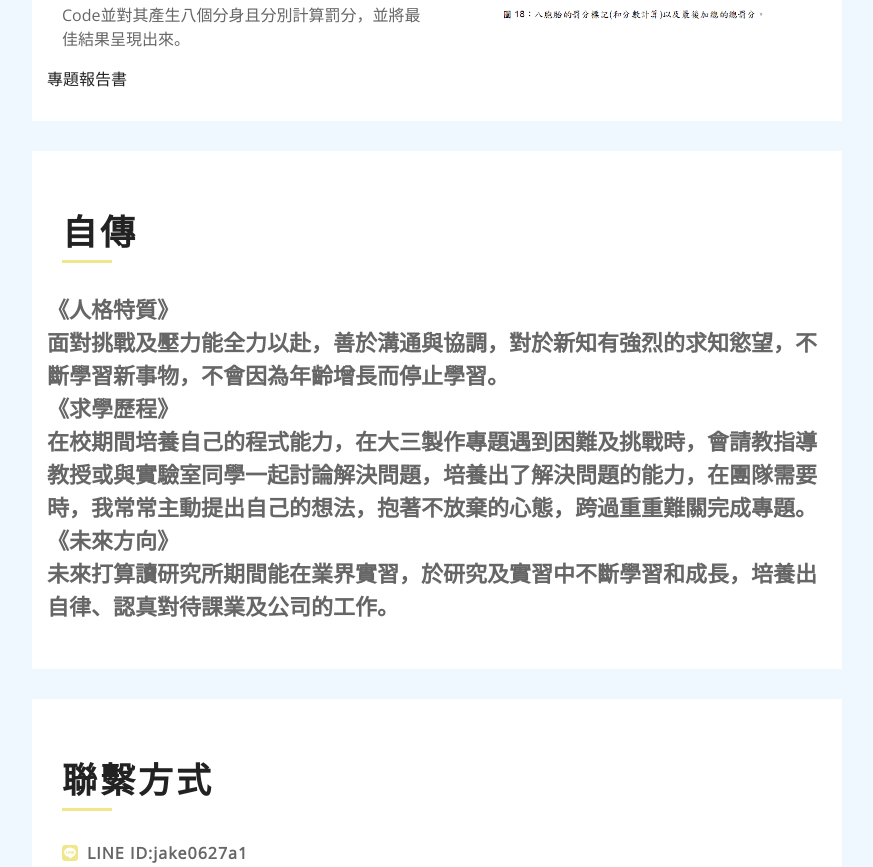
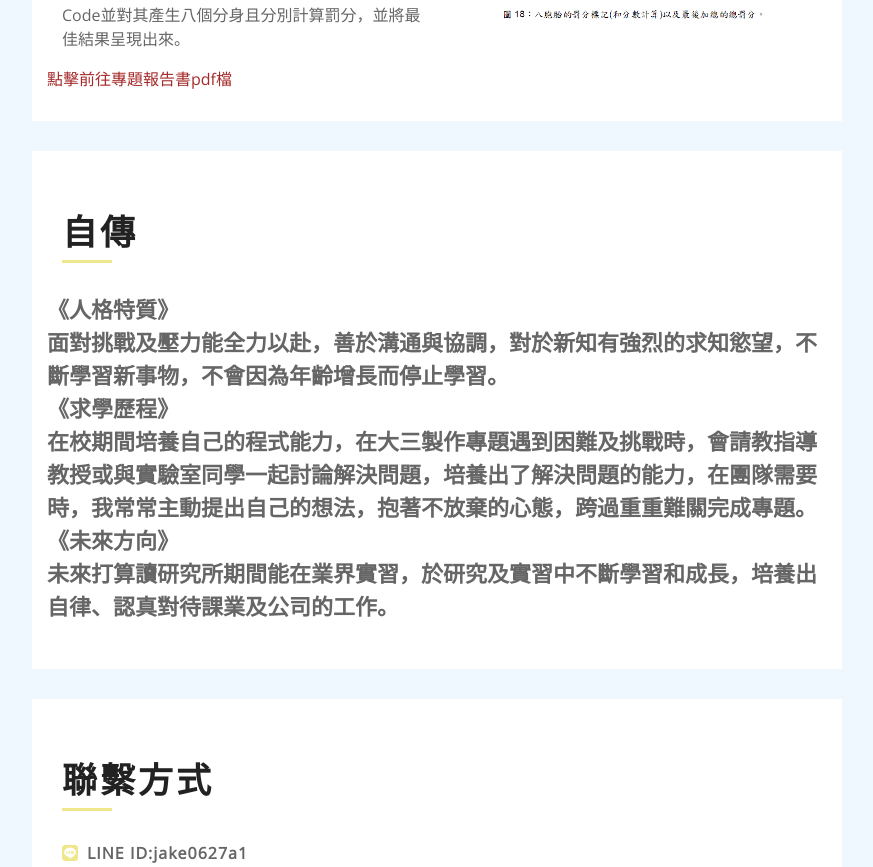
Before and after one commit to jake0627a1/laihongkuo, a plain HTML site: page index.html in a window 1280 px wide. Shown: the part 1940-2807 px from the top of the page, without its empty margins (368-1241 px from the left). Drawn offline with nearby package versions, Linux system fonts and the light colour scheme.

Commit message:
Signed-off-by: jake0627a1 <jake0627a1@gmail.com>

```diff
--- a/index.html
+++ b/index.html
@@ -278,7 +278,7 @@
                                 <img src="img/repo-2.png" class="img-fluid" alt="">
                             </div>
                         </div>
-                        <a href="https://https://jake0627a1.github.io/laihongkuo/第16組專題報告書.pdf">專題報告書</a>
+                        <a  style="color:brown;" href="https://github.com/jake0627a1/laihongkuo/blob/main/%E7%AC%AC16%E7%B5%84%E5%B0%88%E9%A1%8C%E5%A0%B1%E5%91%8A%E6%9B%B8.pdf">點擊前往專題報告書pdf檔</a>
                     </div>
                 </div>
             </div>
```
